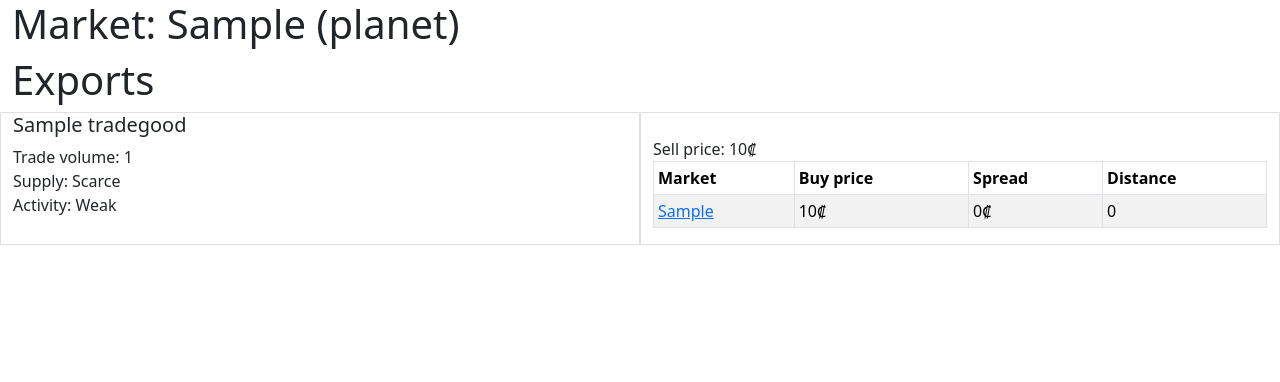
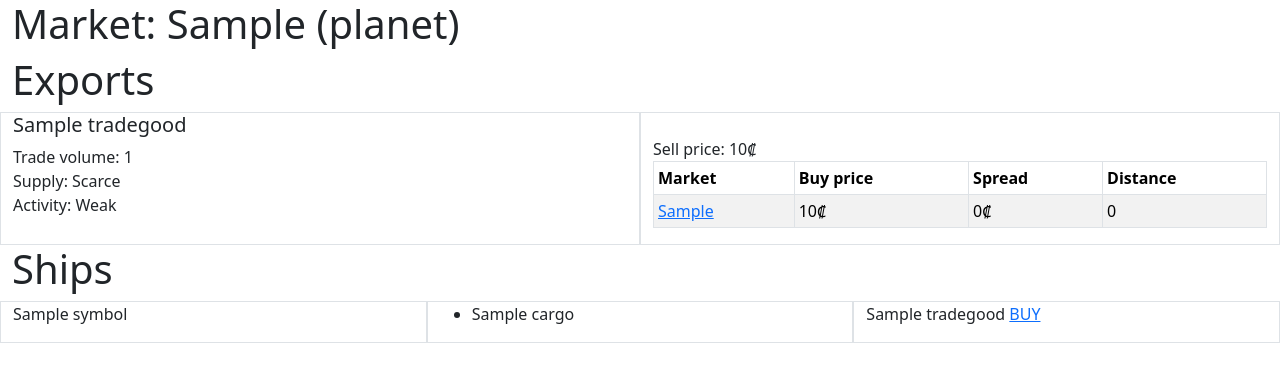
Before and after one commit to ropable/spacetraders-api, a Django app: template galaxy/templates/galaxy/market_detail.html in a window 1280 px wide. Shown: the top 382 px of the page. Run offline with Django 4.2, Linux system fonts and the light colour scheme; tables that the repository leaves empty hold one stand-in row (values such as "Sample post"); the template is opened without the code that fills it: values that come from a table or form of the project are taken from there, most other values are stand-ins (such as "Sample title", 1, 10 or a date in 2020); data that the repository does not hold is empty; some libraries are stand-ins or nearby versions.

Commit message:
WiP commit

```diff
--- a/galaxy/templates/galaxy/market_detail.html
+++ b/galaxy/templates/galaxy/market_detail.html
@@ -39,4 +39,25 @@
     </div>
 </div>
 {% endfor %}
+
+<h1>Ships</h1>
+{% for ship in ships %}
+<div class="row">
+    <div class="col border">
+        {{ ship.symbol }}
+    </div>
+    <div class="col border">
+        <ul>
+            {% for cargo in ship.cargo.all %}
+            <li>{{ cargo }}</li>
+            {% endfor %}
+        </ul>
+    </div>
+    <div class="col border">
+    {% for export in export_goods %}
+        <p>{{ export.trade_good }} <a href="">BUY</a></p>
+    {% endfor %}
+    </div>
+</div>
+{% endfor %}
 {% endblock %}
```
Also changed, not shown: galaxy/templates/galaxy/waypoint_detail.html (+12 -14 lines), galaxy/views.py (+5 -4 lines), README.md.
